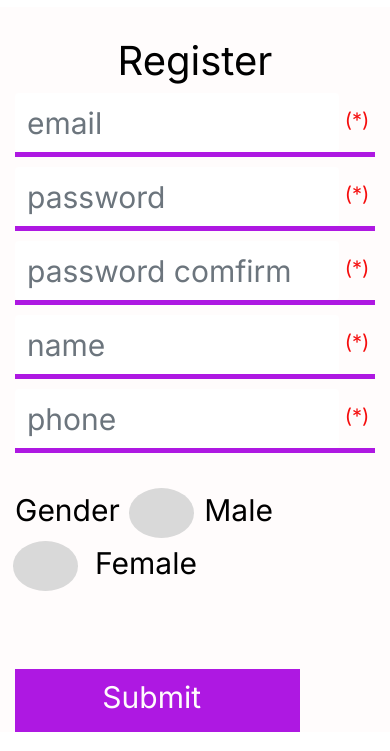
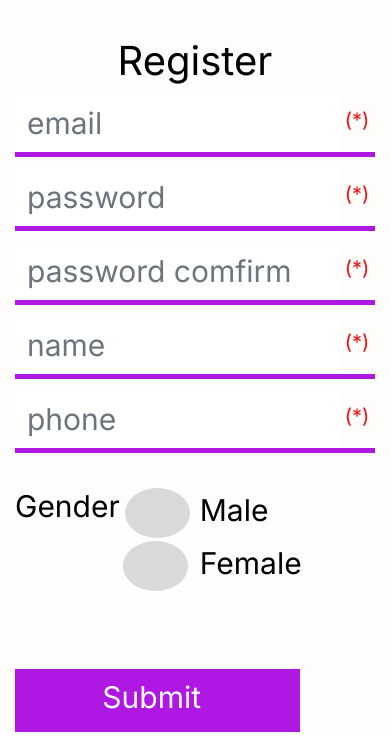
Before and after one commit to nguyenduchoa99/BC32E_NGUYENDUCHOA_PHAMLEHOANGHIEP_CAPSTONE_2, a plain HTML site: page BC32E_NGUYENDUCHOA_PHAMLEHOANGHIEP_CAPSTONE_2/register.html in a window 390 px wide. Shown: the part 93-844 px from the top of the page. Drawn offline with nearby package versions, Linux system fonts and the light colour scheme.

Commit message:
update responsive by Hoa

```diff
--- a/BC32E_NGUYENDUCHOA_PHAMLEHOANGHIEP_CAPSTONE_2/register.html
+++ b/BC32E_NGUYENDUCHOA_PHAMLEHOANGHIEP_CAPSTONE_2/register.html
@@ -107,6 +107,7 @@
                     </div>
                     <div class="gen">
                         <span class="gender-1" id="gender">Gender</span>
+                        <div class="tickcheck">
                         <label class="male" id="male-1" name="male1">Male
                             <input type="radio" id="male" name="radio" value="false" />
                             <span class="checkmark" id="hide-1"></span>
@@ -116,6 +117,7 @@
                             <input type="radio" id="female" name="radio" />
                             <span class="checkmark" id="hide-2"></span>
                         </label>
+                    </div>
                     </div>
                     <div class="btn-submit-all">
                         <div class="btn-submit">
--- a/BC32E_NGUYENDUCHOA_PHAMLEHOANGHIEP_CAPSTONE_2/sass/style.scss
+++ b/BC32E_NGUYENDUCHOA_PHAMLEHOANGHIEP_CAPSTONE_2/sass/style.scss
@@ -996,18 +996,19 @@ header {
 
                 .gen {
                     padding: 25px 0;
+                    display: flex;
+
                     .gender-1 {
                         @include text($text-x, $text-regular , $text-c1-dark );
                         line-height: 36px;
                     }
 
+                    .tickcheck {
                         .male {
                             @include text($text-x, $text-regular , $text-c1-dark );
-                        padding-left: 80px;
+                            margin-left: 80px;
                             position: relative;
-                        @media (max-width:1200px){
-                            padding-left: 80px;
-                        }
+
                             &:hover input~.checkmark {
                                 background-color: $bg-c3-grey;
                             }
@@ -1054,7 +1055,7 @@ header {
 
                         .female {
                             @include text($text-x, $text-regular , $text-c1-dark );
-                        padding-left: 80px;
+                            margin-left: 80px;
                             position: relative;
                             &:hover input~.checkmark {
                                 background-color: $bg-c3-grey;
@@ -1086,6 +1087,10 @@ header {
                                 width: 65.42px;
                                 right: 140px;
 
+                                @media (max-width:1200px) {
+                                    right: 135px;
+                                }
+
                                 &::after {
                                     content: "";
                                     position: absolute;
@@ -1100,8 +1105,12 @@ header {
 
                         }
                     }
-                .btn-submit-all{
+
+                }
+
+                .btn-submit-all {
                     padding-top: 50px;
+
                     .btn-submit-1 {
                         @include button($text-x, $text-regular , $text-c3-light , $bg-c1-violet , 6px 98.94px 12px 87.3px, none, none, $bg-c1-violet, $text-c3-light);
                     }
@@ -1175,6 +1184,7 @@ footer {
                         text-decoration: none;
                     }
                 }
+
                 @media (max-width:768px) {
                     .col-4 {
                         max-width: 100%;
@@ -1257,6 +1267,7 @@ footer {
                         text-decoration: none;
                     }
                 }
+
                 @media (max-width:768px) {
                     .col-4 {
                         max-width: 100%;
```
Also changed, not shown: BC32E_NGUYENDUCHOA_PHAMLEHOANGHIEP_CAPSTONE_2/css/style.css, BC32E_NGUYENDUCHOA_PHAMLEHOANGHIEP_CAPSTONE_2/css/style.min.css. Lines whose indentation alone changed are shown as unchanged.
